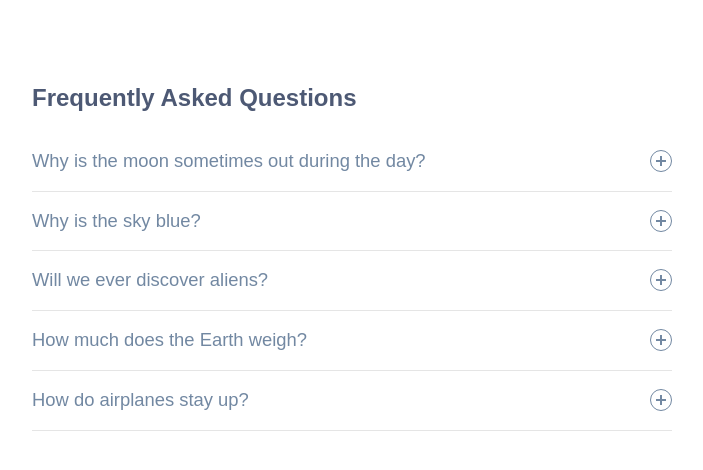
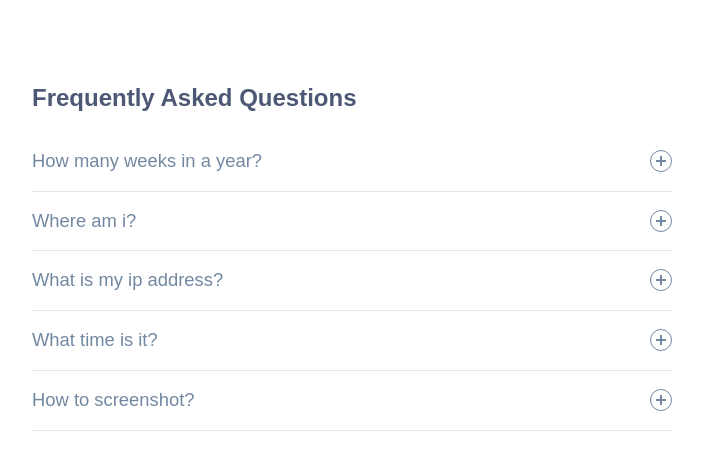
Before and after one commit to nawarajshah/html-css-js-project, a plain HTML site: page Collapsible Content/index.html in a window 1280 px wide. Shown: the whole page, without its empty margins (288-991 px from the left). Drawn offline with Linux system fonts and the light colour scheme.

Commit message:
changes the faq

```diff
--- a/Collapsible Content/index.html
+++ b/Collapsible Content/index.html
@@ -11,31 +11,31 @@
     <h2>Frequently Asked Questions</h2>
     <div class="accordion">
       <div class="accordion-item">
-        <button aria-expanded="false"><span class="accordion-title">Why is the moon sometimes out during the day?</span><span class="icon" aria-hidden="true"></span></button>
+        <button aria-expanded="false"><span class="accordion-title">How many weeks in a year?</span><span class="icon" aria-hidden="true"></span></button>
         <div class="accordion-content">
           <p>Lorem ipsum dolor sit amet, consectetur adipiscing elit, sed do eiusmod tempor incididunt ut labore et dolore magna aliqua. Elementum sagittis vitae et leo duis ut. Ut tortor pretium viverra suspendisse potenti.</p>
         </div>
       </div>
       <div class="accordion-item">
-        <button aria-expanded="false"><span class="accordion-title">Why is the sky blue?</span><span class="icon" aria-hidden="true"></span></button>
+        <button aria-expanded="false"><span class="accordion-title">Where am i?</span><span class="icon" aria-hidden="true"></span></button>
         <div class="accordion-content">
           <p>Lorem ipsum dolor sit amet, consectetur adipiscing elit, sed do eiusmod tempor incididunt ut labore et dolore magna aliqua. Elementum sagittis vitae et leo duis ut. Ut tortor pretium viverra suspendisse potenti.</p>
         </div>
       </div>
       <div class="accordion-item">
-        <button aria-expanded="false"><span class="accordion-title">Will we ever discover aliens?</span><span class="icon" aria-hidden="true"></span></button>
+        <button aria-expanded="false"><span class="accordion-title">What is my ip address?</span><span class="icon" aria-hidden="true"></span></button>
         <div class="accordion-content">
           <p>Lorem ipsum dolor sit amet, consectetur adipiscing elit, sed do eiusmod tempor incididunt ut labore et dolore magna aliqua. Elementum sagittis vitae et leo duis ut. Ut tortor pretium viverra suspendisse potenti.</p>
         </div>
       </div>
       <div class="accordion-item">
-        <button aria-expanded="false"><span class="accordion-title">How much does the Earth weigh?</span><span class="icon" aria-hidden="true"></span></button>
+        <button aria-expanded="false"><span class="accordion-title">What time is it?</span><span class="icon" aria-hidden="true"></span></button>
         <div class="accordion-content">
           <p>Lorem ipsum dolor sit amet, consectetur adipiscing elit, sed do eiusmod tempor incididunt ut labore et dolore magna aliqua. Elementum sagittis vitae et leo duis ut. Ut tortor pretium viverra suspendisse potenti.</p>
         </div>
       </div>
       <div class="accordion-item">
-        <button aria-expanded="false"><span class="accordion-title">How do airplanes stay up?</span><span class="icon" aria-hidden="true"></span></button>
+        <button aria-expanded="false"><span class="accordion-title">How to screenshot?</span><span class="icon" aria-hidden="true"></span></button>
         <div class="accordion-content">
           <p>Lorem ipsum dolor sit amet, consectetur adipiscing elit, sed do eiusmod tempor incididunt ut labore et dolore magna aliqua. Elementum sagittis vitae et leo duis ut. Ut tortor pretium viverra suspendisse potenti.</p>
         </div>
```
